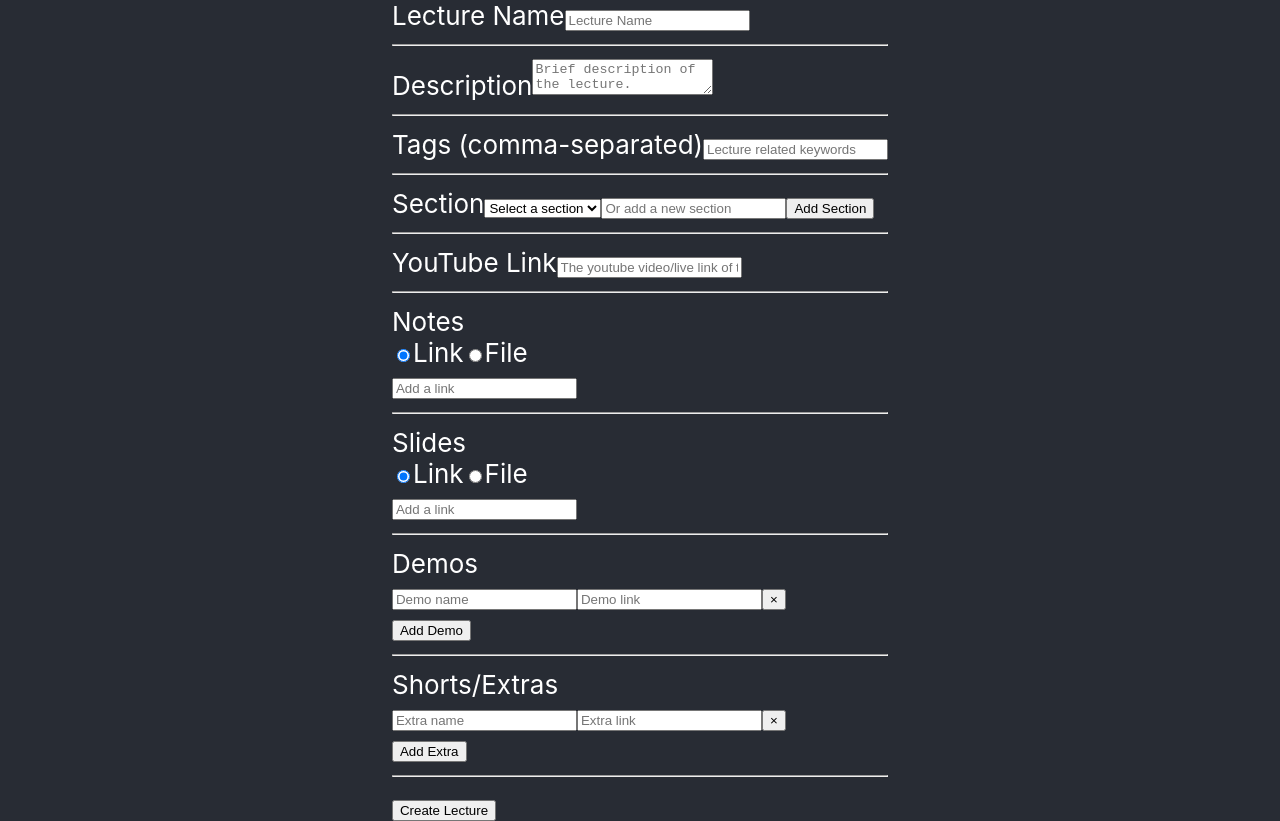
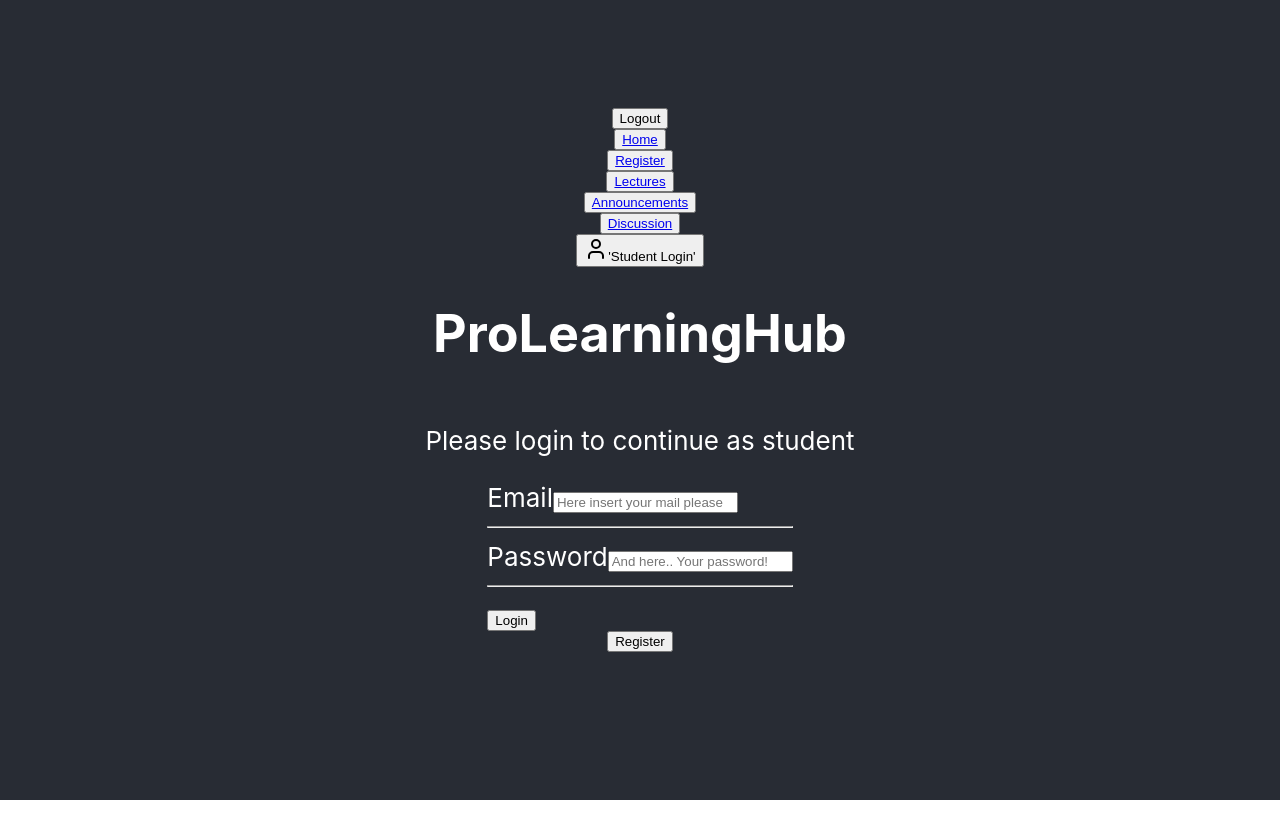
Before and after one commit to loayalsaid1/Testing-ProLearningHub, a React (Create React App) app in the folder front-end/: page /login in a window 1280 px wide. After the commit the page ends 800 px from the top, so only its background shows below. Built offline with nearby package versions, Linux system fonts and the light colour scheme; what imagekit-javascript would draw is missing.

Commit message:
add lectures/new route

```diff
--- a/front-end/src/App.js
+++ b/front-end/src/App.js
@@ -38,14 +38,11 @@ function App() {
     googleLogout();
   };
 
-  const onSubmit = (lectureData) => console.log(lectureData);
-
   return (
     <div className="APP">
       {isLoading && <Spinner />}
       <header className="App-header">
-        <CreateNewLecture sections={[11, 22, 33]} onSubmit={onSubmit}/>
-        {/* <button type="button" onClick={handleLogout}>
+        <button type="button" onClick={handleLogout}>
           Logout
         </button>
         <button><Link to="/">Home</Link></button>
@@ -60,12 +57,13 @@ function App() {
             <Route index element={<FakeHome />} />
             <Route path="/lectures" element={<Lectures />} />
             <Route path="/lectures/:lectureId" element={<Lecture />} />
+            <Route path="/lectures/new" element={<CreateNewLecture />} />
             <Route path="/announcements" element={<Announcements />} />
             <Route path="/discussion" element={<GeneralDiscussion />} />
             <Route path="questions/:questionId" element={<Replies />} />
           </Route>
           <Route path="*" element={<h1>Oops, not found!</h1>} />
-        </Routes> */}
+        </Routes>
       <Toaster reverseOrder={true} />
       </header>
     </div>
```
